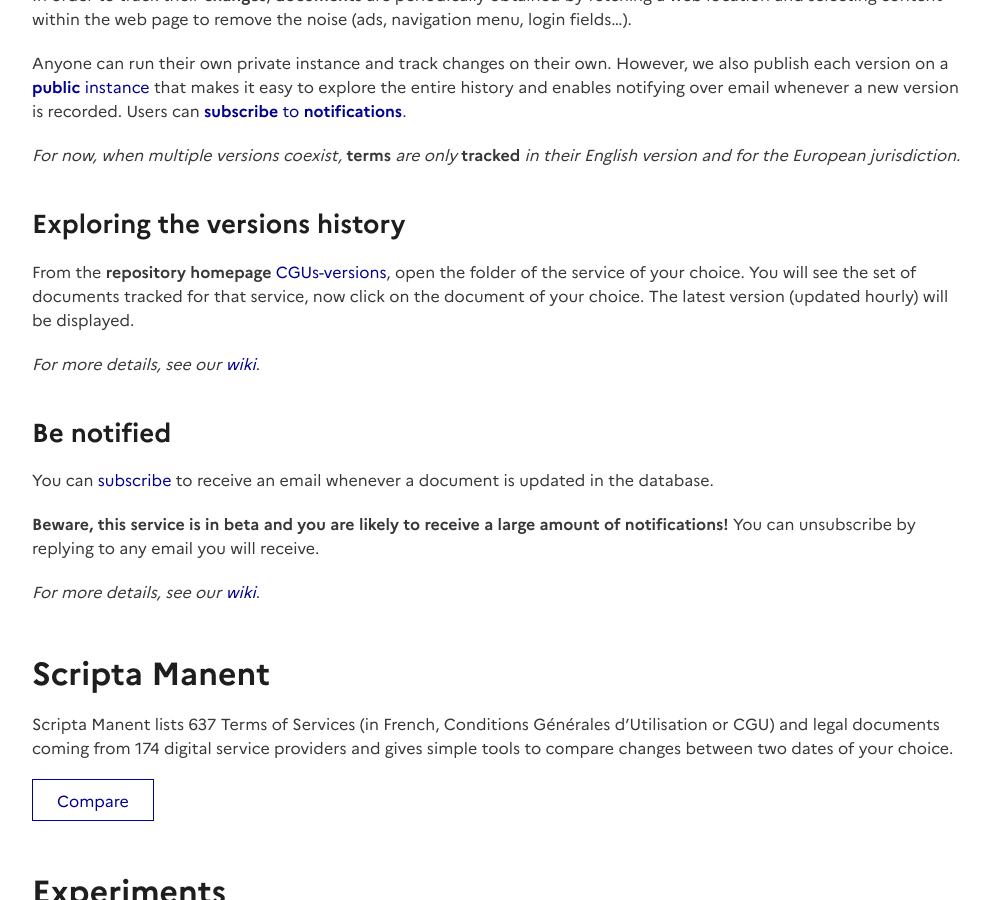
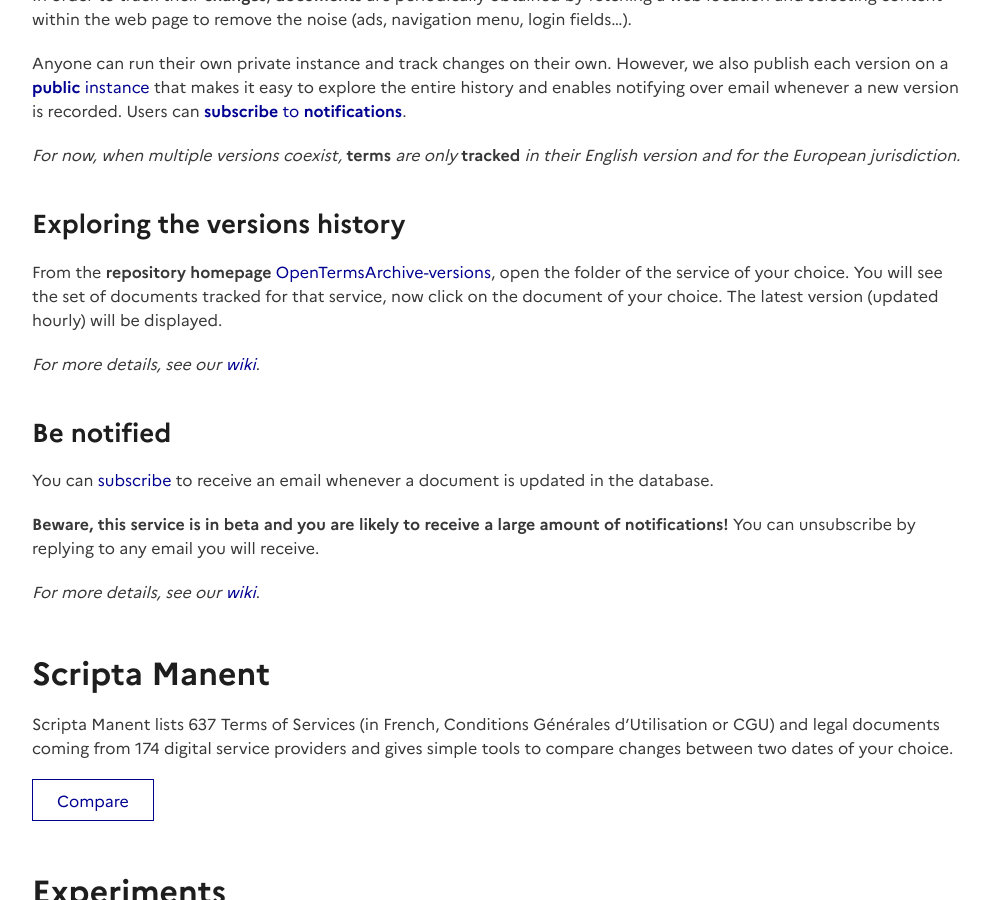
Before and after one commit to ambanum/disinfo.quaidorsay.fr, a Jekyll site: the page built from _pages/en/open-terms-archive.md, in a window 1280 px wide and 900 px high, scrolled down 2936 px. Shown: the whole window, without its empty margins (139-1130 px from the left). Built offline with Jekyll 4.4.1, drawn with Linux system fonts in a browser that asks for light colours; comment, search, counter and statistics services are not loaded.

Commit message:
chore: typo after name migration

```diff
--- a/_pages/en/open-terms-archive.md
+++ b/_pages/en/open-terms-archive.md
@@ -58,7 +58,7 @@
 
 ### Exploring the versions history
 
-From the **repository homepage** [CGUs-versions](https://github.com/ambanum/OpenTermsArchive-versions), open the folder of the service of your choice. You will see the set of documents tracked for that service, now click on the document of your choice. The latest version (updated hourly) will be displayed.
+From the **repository homepage** [OpenTermsArchive-versions](https://github.com/ambanum/OpenTermsArchive-versions), open the folder of the service of your choice. You will see the set of documents tracked for that service, now click on the document of your choice. The latest version (updated hourly) will be displayed.
 
 _For more details, see our [wiki](https://github.com/ambanum/OpenTermsArchive#exploring-the-versions-history)_.
 
```
Also changed, not shown: _pages/fr/open-terms-archive.md (+1 -1 lines).
